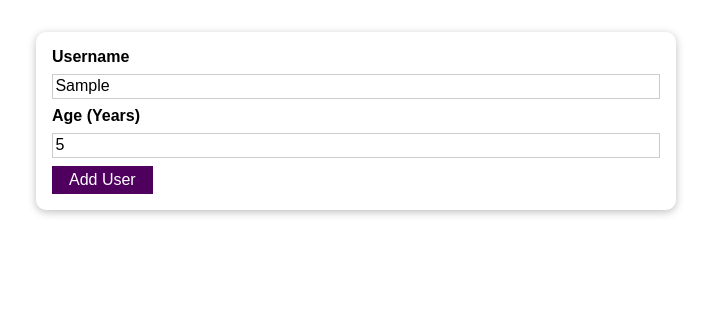
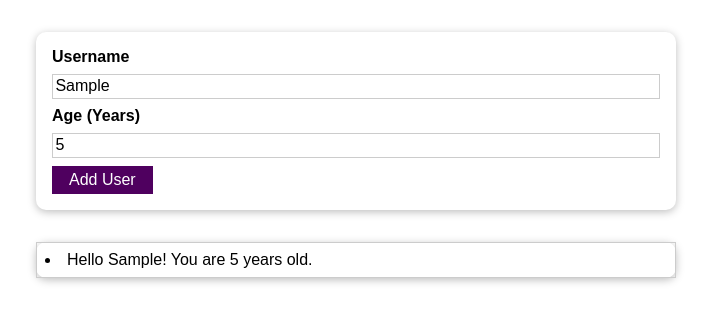
Before and after one commit to aadil42/UserName-Age-list, a React (Create React App) app: page / in a window 1280 px wide. Both pictures are taken after typing "Sample", "5" into the empty fields and a click on the button "Add User". Shown: the top 322 px of the page, without its empty margins (284-995 px from the left). Built offline with nearby package versions, Linux system fonts and the light colour scheme.

Commit message:
users are being added to the list when submitting the button

```diff
--- a/src/App.js
+++ b/src/App.js
@@ -1,17 +1,32 @@
 import React, { useState } from 'react';
-
 
 // getting components
 import AddUsers from './Components/Users/AddUsers';
+import UsersList from './Components/Users/UsersList';
 
 function App() {
+
+  const [allUsers, setAllUsers] =  useState([]);
+
   const addUsersHandle = (userName, userAge) => {
+    setAllUsers((preUsers) => {
+      // const randomId = Math.random() * 100
+      return [...preUsers,
+        {
+          name: userName,
+          age: userAge,
+          id: Math.floor(Math.random() * 1000000)
+        }
+      ]
+    });
       console.log(userName, userAge);
   }
+
 
   return (
     <div>
       <AddUsers addUsersHandle={addUsersHandle} />
+      <UsersList allUsers={allUsers} />
     </div>
   );
 }
--- a/src/Components/Users/UsersList.js
+++ b/src/Components/Users/UsersList.js
@@ -0,0 +1,19 @@
+import React from 'react';
+
+// get the UI components
+import Card from '../UI/Card';
+
+// get the styls
+import styles from './UsersList.module.css';
+
+const UsersList = (props) => {
+    return (
+        <Card className={styles.users}>
+            {props.allUsers.map((user) => {
+                return <li key ={user.id}>Hello {user.name}! You are {user.age} years old.</li>;
+            })}
+        </Card>
+    );
+}
+
+export default UsersList;
--- a/src/Components/Users/UsersList.module.css
+++ b/src/Components/Users/UsersList.module.css
@@ -0,0 +1,16 @@
+.users {
+    margin: 2rem auto;
+    width: 90%;
+    max-width: 40rem;
+  }
+
+  .users ul {
+    list-style: none;
+    padding: 1rem;
+  }
+
+  .users li {
+    border: 1px solid #ccc;
+    margin: 0.5rem 0;
+    padding: 0.5rem;
+  }
```
